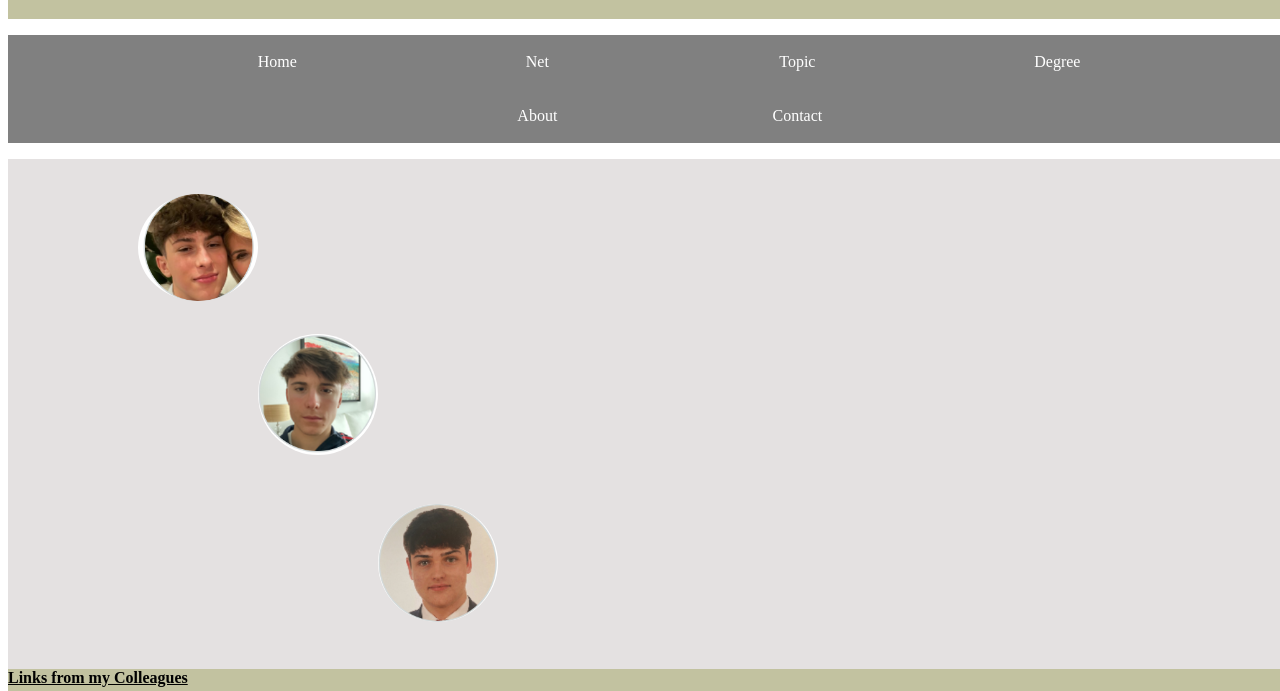
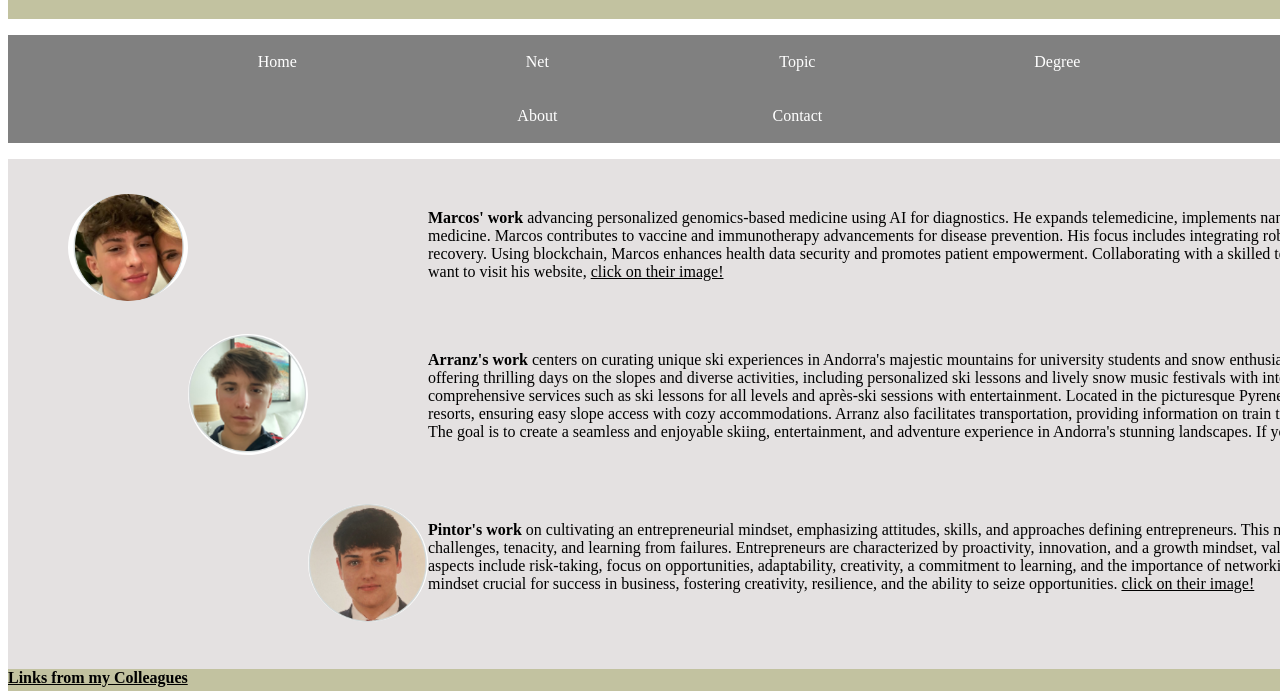
Before and after one commit to ManuMartin84/firstufv2, a plain HTML site: page docs/public/net.html in a window 1280 px wide. Shown: the part 109-800 px from the top of the page. Drawn offline with Linux system fonts and the light colour scheme.

Commit message:
actualizo todo

```diff
--- a/docs/css/style.css
+++ b/docs/css/style.css
@@ -179,14 +179,18 @@ table{
     position: relative;
     bottom: -20px;
 }
+
 .imagen-Marcos{
     width: 120px;
     margin-right:0px;
-    margin-left: 130px;
+    margin-left: 60px;
     margin-top: 35px;
     border-radius: 120%;
     float: left;
+    align-items: left;
+
 }
+
 .imagen-Arranz{
     width: 120px;
     margin-right:0px;
@@ -194,12 +198,39 @@ table{
     margin-top: 175px;
     border-radius: 120%;
     float: left;
+    align-items: left;
 }
+
 .imagen-Pintor{
     width: 120px;
     margin-right:0px;
-    margin-left: 00px;
+    margin-left: 0px;
     margin-top: 345px;
     border-radius: 120%;
     float: left;
+    align-items: left;
 }
+
+.text-M{
+
+   color:black;
+    margin-top: 50px;
+    margin-bottom: 70px;
+    margin-left: 30px;
+
+}
+
+.text-A{
+
+    color:black;
+     margin-left: 60px;
+     margin-bottom: 80px;
+
+ }
+
+ .text-P{
+
+    color:black;
+     margin-left: 50px;
+
+ }
--- a/docs/public/net.html
+++ b/docs/public/net.html
@@ -33,15 +33,47 @@
   <div class="contenido">
 
 
-    <div>
-      <img class="imagen-Marcos" src="../Images/Foto Marcos.png">
-    </div>
-    <div>
-      <img class="imagen-Arranz" src="../Images/Foto Arranz.png">
-    </div>
-    <div>
-      <img class="imagen-Pintor" src="../Images/Foto Pintor.png">
-    </div>
+    <a href="https://marcosrodri8.github.io/MyWebPage/">
+      <img class="imagen-Marcos" src="../Images/Foto Marcos.png" />
+    </a>
+
+    <a href="https://goonzaloarranz.github.io/PracticalWorkII/">
+      <img class="imagen-Arranz" src="../Images/Foto Arranz.png" />
+    </a>
+
+    <a href="https://gonzalopintor.github.io/entrepreneurmindset/">
+    <img class="imagen-Pintor" src="../Images/Foto Pintor.png" />
+    </a>
+
+       <div class="text-M">
+
+        <p>
+
+        <b>Marcos' work </b> advancing personalized genomics-based medicine using AI for diagnostics. He expands telemedicine, implements nanomedicine for precise drug delivery, and explores regenerative medicine. Marcos contributes to vaccine and immunotherapy advancements for disease prevention. His focus includes integrating robotics and minimally invasive surgeries for precision and faster recovery. Using blockchain, Marcos enhances health data security and promotes patient empowerment. Collaborating with a skilled team, Marcos leads the evolution of healthcare delivery. If you want to visit his website, <u>click on their image!</u>
+        </p>
+       </div>
+
+       <div class="text-A">
+
+
+        <p>
+          <b>Arranz's work</b> centers on curating unique ski experiences in Andorra's majestic mountains for university students and snow enthusiasts. The company specializes in unforgettable adventures, offering thrilling days on the slopes and diverse activities, including personalized ski lessons and lively snow music festivals with international DJs.
+
+          Under Arranz's direction, the company provides comprehensive services such as ski lessons for all levels and après-ski sessions with entertainment. Located in the picturesque Pyrenees, the company strategically positions itself in Andorra's ski resorts, ensuring easy slope access with cozy accommodations. Arranz also facilitates transportation, providing information on train tickets, flights, buses, transfers, and discounted vehicle rentals. The goal is to create a seamless and enjoyable skiing, entertainment, and adventure experience in Andorra's stunning landscapes. If you want to visit his website, <u>click on their image!</u>
+        </p>
+       </div>
+
+       <div class="text-P">
+
+
+        <p>
+          <b>Pintor's work </b> on cultivating an entrepreneurial mindset, emphasizing attitudes, skills, and approaches defining entrepreneurs. This mindset involves calculated risk-taking, spotting opportunities in challenges, tenacity, and learning from failures. Entrepreneurs are characterized by proactivity, innovation, and a growth mindset, valuing independence and continuous self-improvement. Key aspects include risk-taking, focus on opportunities, adaptability, creativity, a commitment to learning, and the importance of networking. These facets collectively drive a robust entrepreneurial mindset crucial for success in business, fostering creativity, resilience, and the ability to seize opportunities. <u>click on their image!</u>
+        </p>
+       </div>
+
+        </p>
+       </div>
+
 
 
 
@@ -56,15 +88,15 @@
 
      <ul>
       <li>
-        Marcos Rodriguez
+        Marcos Rodriguez:  (<a href="https://marcosrodri8.github.io/MyWebPage/"> Future of the medicine</a>)
       </li>
       <br>
       <li>
-        Gonzalo Pintor
+        Gonzalo Arranz:  (<a href="https://goonzaloarranz.github.io/PracticalWorkII/"> Sky & Party</a>)
       </li>
       <br>
       <li>
-        Gonzalo Arranz
+        Gonzalo Pintor:  (<a href="https://gonzalopintor.github.io/entrepreneurmindset/">Entrepreneur Mindset</a>)
       </li>
      </ul>
 
```
Also changed, not shown: docs/public/about.html (+1 -1 lines).
